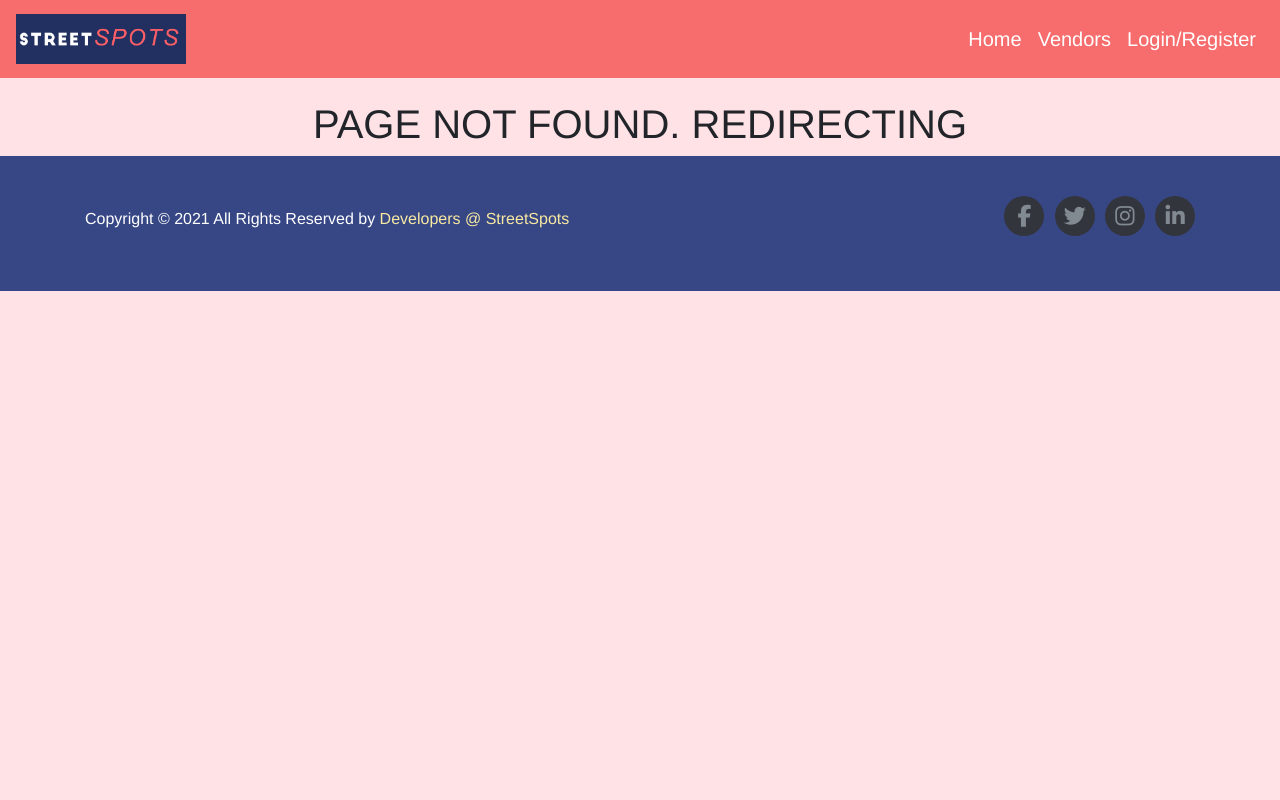
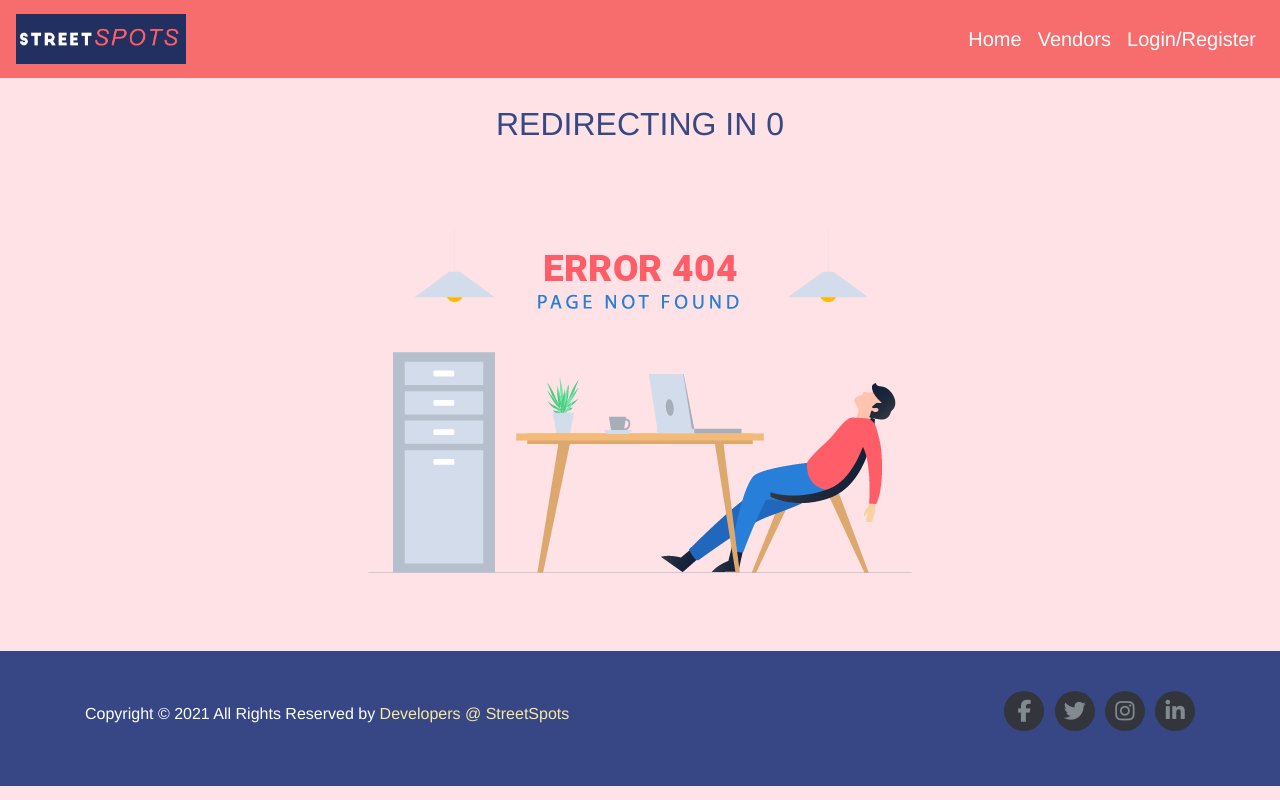
Before and after one commit to aditya-5/StreetSpots, a PHP site: page /error.php in a window 1280 px wide. Run offline with PHP 8.4, Linux system fonts and the light colour scheme; some libraries are stand-ins or nearby versions.

Commit message:
Designed the error page

```diff
--- a/assets/script.js
+++ b/assets/script.js
@@ -1,6 +1,9 @@
 const toggleButton = document.getElementsByClassName('toggle-button')[0]
 const navbarLinks = document.getElementsByClassName('navbar-links')[0]
 
-// toggleButton.addEventListener('click', () => {
-//   navbarLinks.classList.toggle('active')
-// })
+
+
+
+$(document).ready(function() {
+
+});
--- a/assets/style.css
+++ b/assets/style.css
@@ -1,11 +1,10 @@
 /* ********************************
-
 Colour Coding
-
-Navbar - #F76C6C
-Background - #ffe2e6
-Footer - #f8e9a1
-Footer links hover - #F76C6C
+Navbar - #F76C6C (dark pink)
+Background - #ffe2e6 (pink)
+Footer -  #374885 (blue)
+Footer links -  #f8e9a1 (yellow)
+Footer links hover - #F76C6C (dark pink)
 
 ******************************** */
 
@@ -27,16 +26,12 @@ html{
 
 
 body {
-    padding-top: 50px;
+  padding-top: 100px;
   margin: 0;
   background-color: #ffe2e6;
   margin:0;
   font-family: Helvetica, Sans-Serif;
 }
-
-
-/* *********** Vendor Form *************  */
-
 
 
 /* *********** NAVBAR *************  */
@@ -350,9 +345,9 @@ p{
   }
 }
 
-/* ************************  */
-
+/* **************************************  */
 /* *********** SignUp Pages *************  */
+/* **************************************  */
 
 .middle{
 	width:40%;
@@ -361,4 +356,17 @@ p{
 	margin-top:100px;
   margin-bottom:70px;
 }
-/* ************************  */
+
+/* **************************************  */
+/* *********** Error Page *************  */
+/* **************************************  */
+
+.errorImg{
+  border:none;
+
+}
+
+#errorPage{
+  font-family: Helvetica, Sans-Serif;
+  color:#374885
+}
--- a/error.php
+++ b/error.php
@@ -1,11 +1,32 @@
-<?php header( "refresh:4;url=index" );
+<?php header( "refresh:6;url=home" );
+include("header.php");
+ ?>
+ <body id="errorPage">
+  <center><h2 class="errorHeading">REDIRECTING IN <span id="timer">5</span></h2></center>
+   <div class="container d-flex justify-content-center mt-0">
+     <img src="./assets/error.png" class="errorImg" alt="">
+   </div>
+   <?php include("footer.php")?>
 
-include("header.php")
+   <script>
+   $(document).ready(function() {
+  var i =5
 
- ?>
+  var x = setInterval(function(){
+     as();
+     i--;
+     if(i<0){
+       clearInterval(x);
+     }
+   },1000)
 
 
-<h1>PAGE NOT FOUND. REDIRECTING</h1>
+  function as(){
+    $("#timer").text(i);
+  }
 
-<?php include("footer.php")
- ?>
+
+
+   })
+   </script>
+ </body>
--- a/header.php
+++ b/header.php
@@ -1,5 +1,4 @@
 <?php
-
 session_start();
 $log = false;
 if(isset($_SESSION['loggedin'])){
@@ -17,24 +16,22 @@ if(isset($_SESSION['loggedin'])){
    <link rel="icon" href="./assets/favicon.png">
    <link rel="stylesheet" href="https://stackpath.bootstrapcdn.com/bootstrap/4.5.2/css/bootstrap.min.css" integrity="sha384-JcKb8q3iqJ61gNV9KGb8thSsNjpSL0n8PARn9HuZOnIxN0hoP+VmmDGMN5t9UJ0Z" crossorigin="anonymous">
    <script src="https://kit.fontawesome.com/c4b713ed09.js" crossorigin="anonymous"></script>
-   <script src="./assets/script.js" defer></script>
+   <script src="./assets/script.js" ></script>
    <link rel="stylesheet" href="./assets/style.css">
  </head>
 
 <nav class="navbar navbar-expand-lg fixed-top">
-   <a class="navbar-brand" href="index">
+   <a class="navbar-brand" href="home">
       <img src="./assets/logo1.png" class="hov" width="170" height="50" alt="" class="">
     </a>
      <ul class="navbar-nav">
-       <li class="nav-item"><a class="nav-link" href="index">Home</a></li>
+       <li class="nav-item"><a class="nav-link" href="home">Home</a></li>
        <li class="nav-item"><a class="nav-link"  href="maps">Vendors</a></li>
        <?php
        if($log){
         echo " <li class='nav-item'><a class='nav-link'  href='vendor'>Add Vendor</a></li>";
        }
         ?>
-
-
        <?php
          if($log){
            echo "<li class='nav-item'><a class='nav-link' href='./login/logout'>Logout ($fname"." "."$lname)</a></li>";
```
Also changed, not shown: assets/error.png (added), home.php (renamed from index.php). Lines whose indentation alone changed are shown as unchanged.
